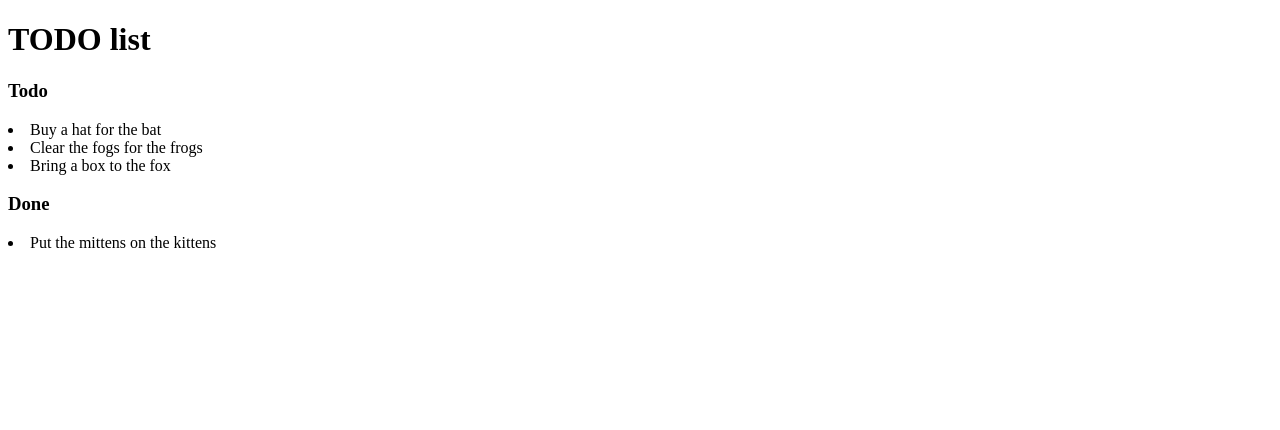
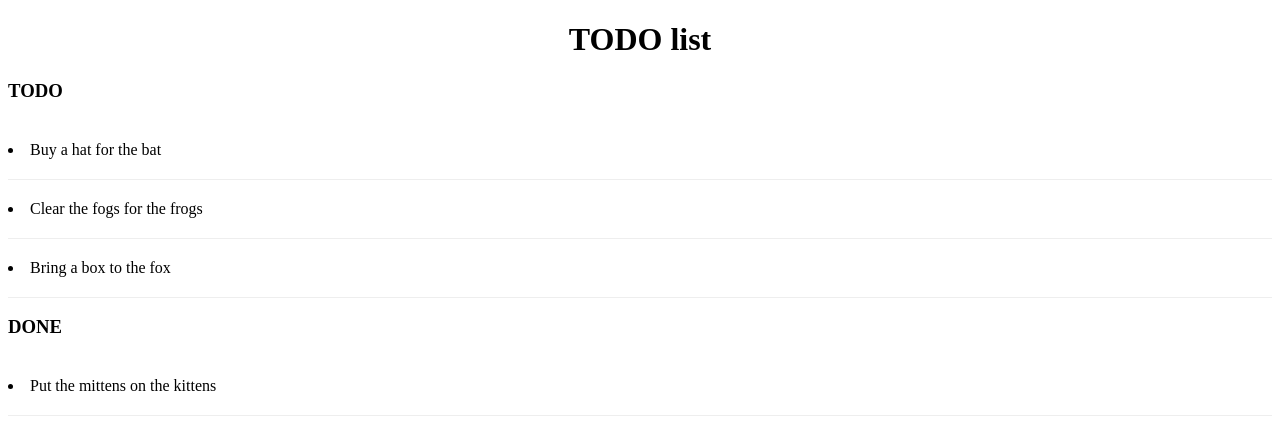
Before and after one commit to wereAllBozos/todo-list, a plain HTML site: page index.html in a window 1280 px wide. Drawn offline with Linux system fonts and the light colour scheme.

Commit message:
Add basic style in index.html
Resolve #3

```diff
--- a/index.html
+++ b/index.html
@@ -3,6 +3,19 @@
   <head>
     <meta charset="utf-8">
     <title>TODO list</title>
+    <style>
+      h1 {
+        text-align:center;
+      }
+      h3 {
+        text-transform: uppercase;
+      }
+      li {
+        overflow: hidden;
+        padding: 20px 0;
+        border-bottom: 1px solid #eee
+      }
+    </style>
   </head>
   <body>
     <h1>TODO list</h1>
```
